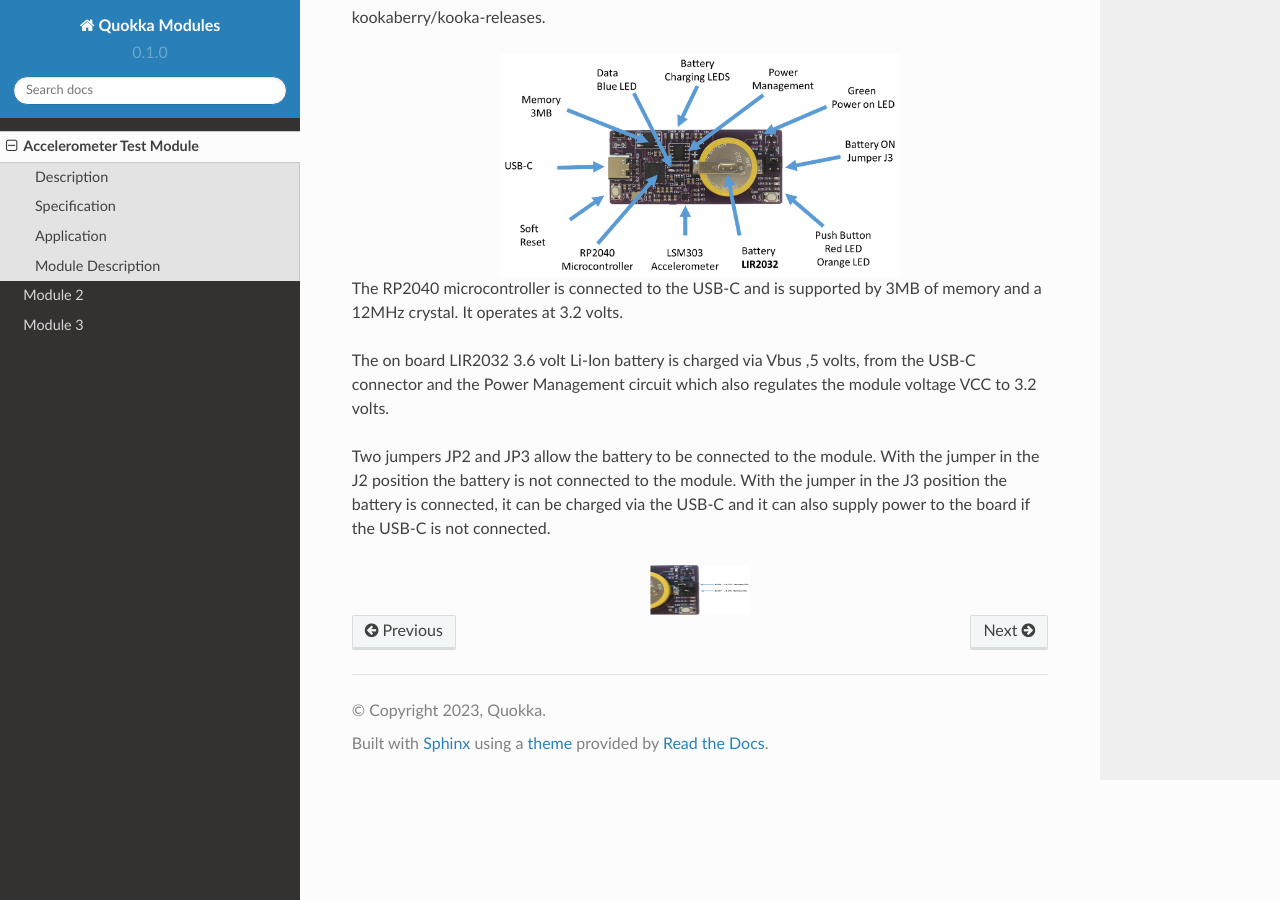
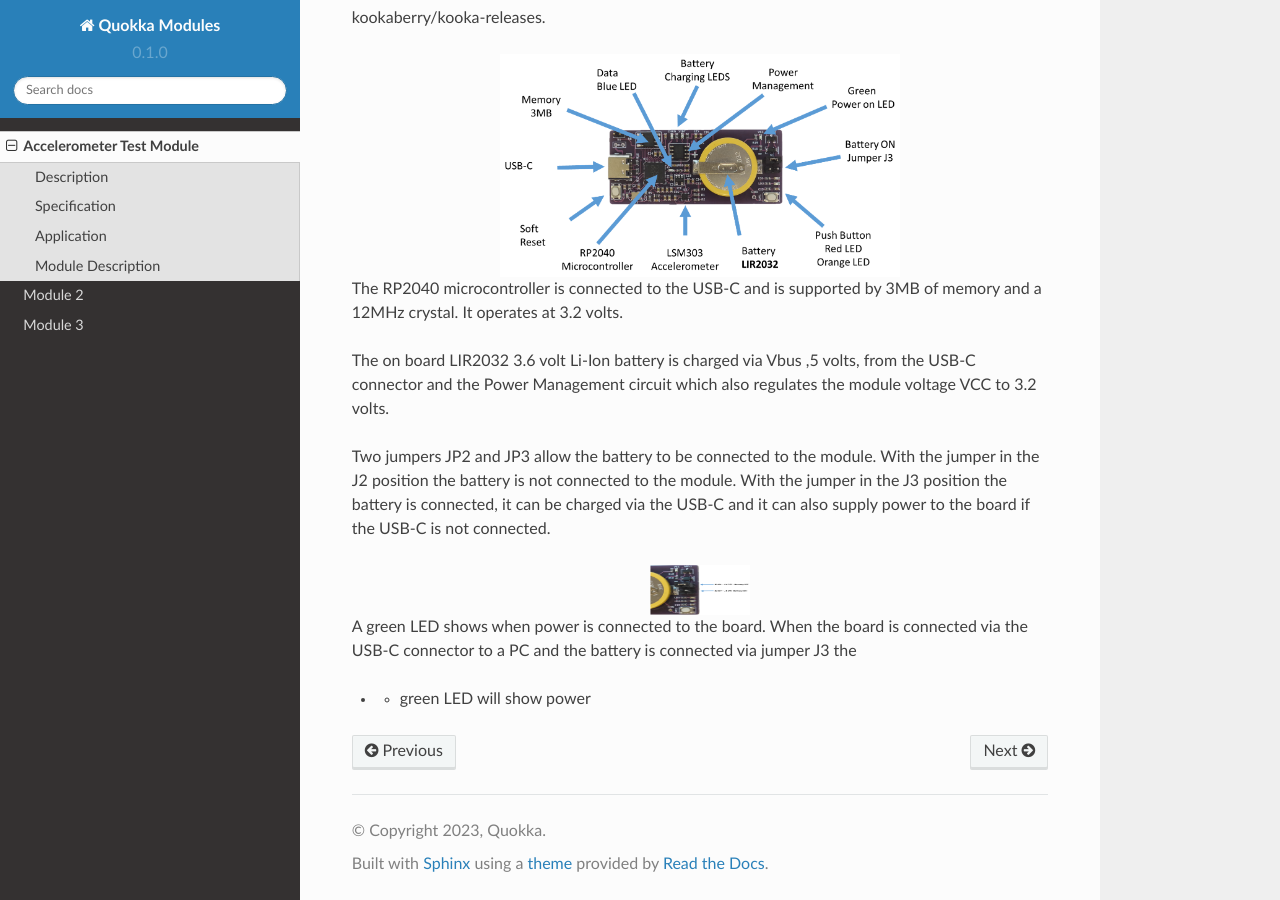
Before and after one commit to JulianDinsdale/Quokka-Modules, a Sphinx documentation site: the page built from docs/source/Acc_Test_Mod.rst, in a window 1280 px wide and 900 px high, scrolled down 1313 px. Built offline with Sphinx 7.4.7 and the Read the Docs theme 2.0.0, drawn with Linux system fonts in a browser that asks for light colours.

Commit message:
bullet point added

```diff
--- a/docs/source/Acc_Test_Mod.rst
+++ b/docs/source/Acc_Test_Mod.rst
@@ -94,3 +94,9 @@ the USB-C is not connected.
     :height: 50
     :align: center
     :alt: Alternative Text
+
+
+A green LED shows when power is connected to the board.  When the board is connected via the USB-C connector
+to a PC and the battery is connected via jumper J3 the
+
+*  •	green LED will show power
```
